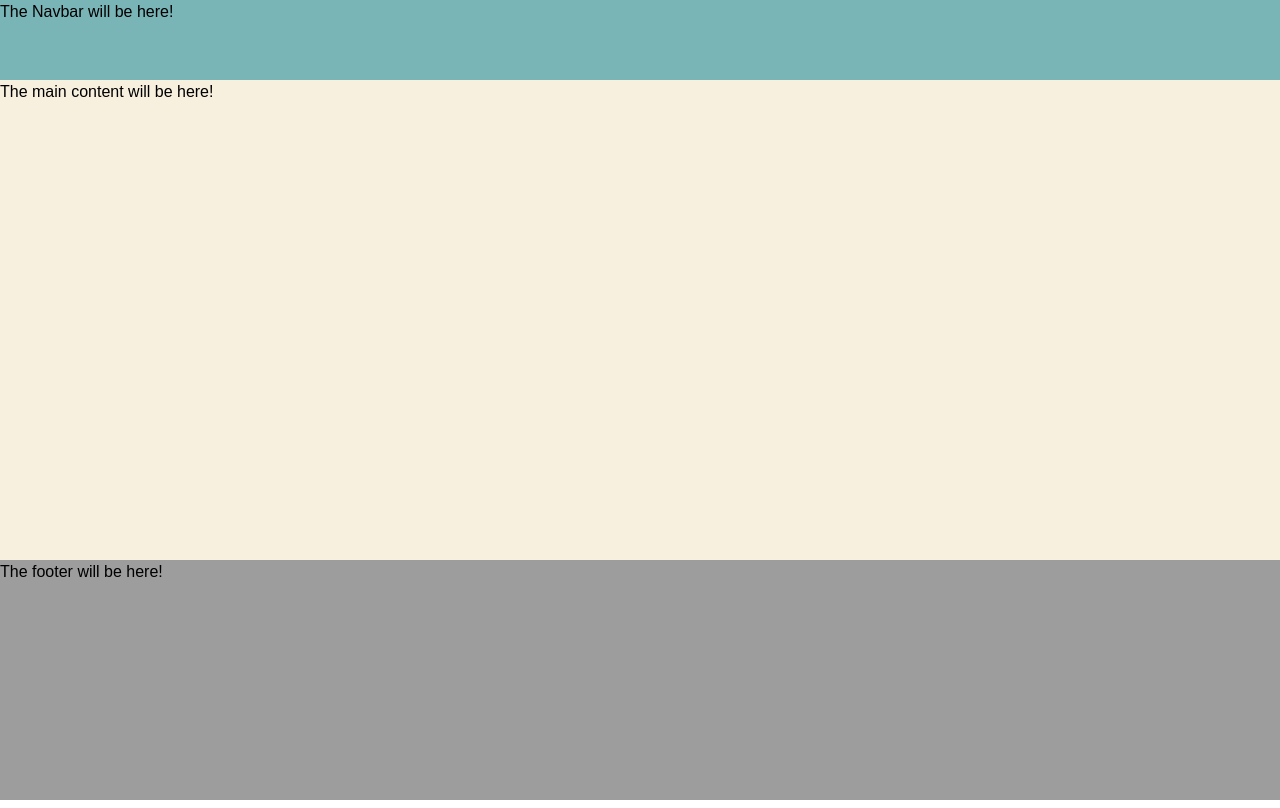
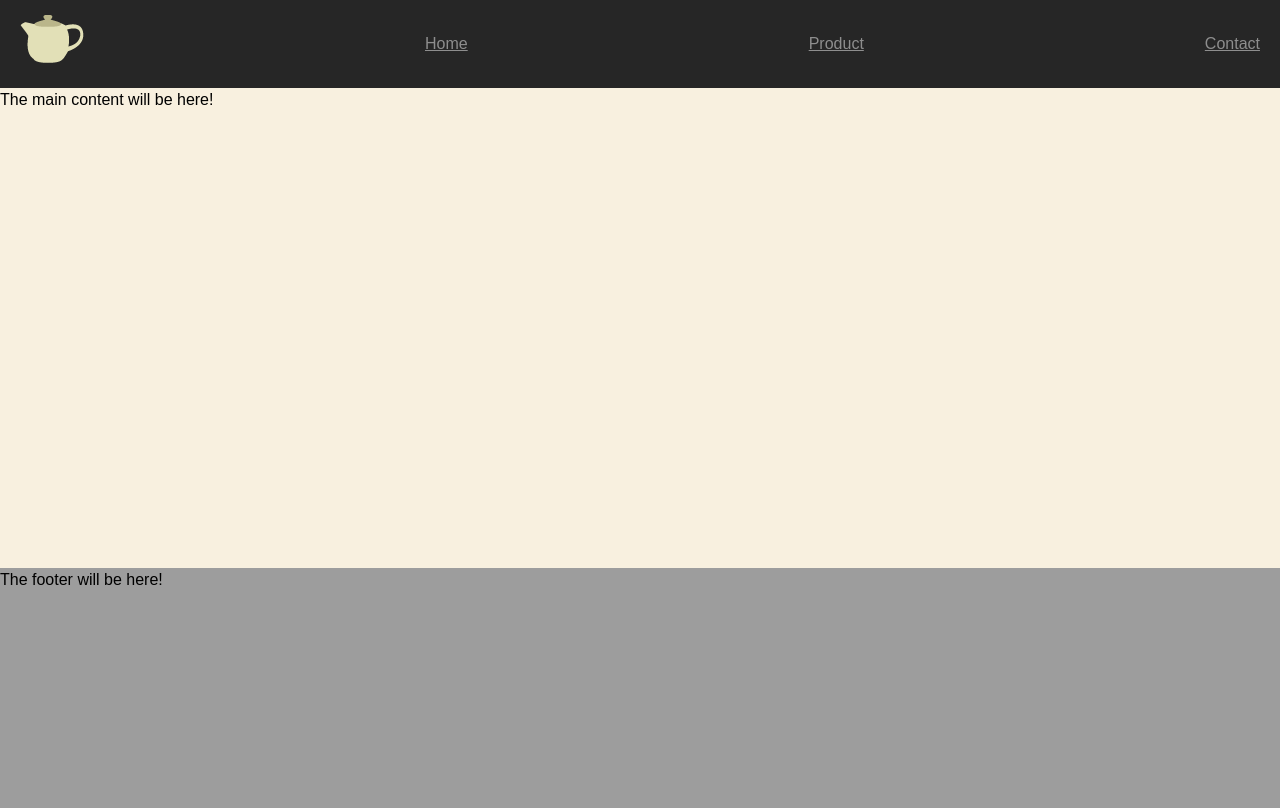
Before and after one commit to baltasn/first-landing---frontend-core---jetbrains-academy, a plain HTML site: page index.html in a window 1280 px wide. Drawn offline with Linux system fonts and the light colour scheme.

Commit message:
Stage 2/6: Navbar
Description

In this stage, you will implement the navbar inside the header tag.

Start by removing the dummy text inside the header tag and setting the background color to rgba(0, 0, 0, .85).

Next, add the nav tag inside the header. nav should contain four links with the following id attributes:

    link_logo
    link_home
    link_product
    link_contact

The first link leads to the div with the home ID that you are going to create in the next stage. Also, the first link contains an image that is going to be the logo of your product. The image should have a fixed width and height of 64x64. Don't forget the title and alt attributes.

The second link should also lead to home; other links should lead to the product and contact elements. As the text for these links, write Home, Product, Contact, respectively.

For the style of the navbar, start by adding a padding of 0.25rem to the top and bottom of the header and nav.

For nav, set the maximum width to 100% and add a padding of 1rem on the right and left. Also, the right and left margins should be adjusted automatically.

To adjust the layout of your nav, set the display to flex with items wrapping and justify the content inside with spaces in-between.

For all the links inside the nav, the top and bottom margins should be automatically adjusted. The text colors of links should be #8e8e8e.
Objectives

In this stage your website should have:

    No dummy text inside the header;
    The header with a background color of rgba(0, 0, 0, .85);
    The nav tag inside the header;
    Four links inside the nav tag with the mentioned ids;
    The first link with an image inside with the conditions mentioned above.
    The first and second link should redirect to Home;
    The rest of the links should lead to Product and Contact.
    The texts of these links are Home, Product, Contact;
    All of the tags should have the style described above.

```diff
--- a/index.html
+++ b/index.html
@@ -8,7 +8,12 @@
 <body>
 
     <header>
-        <p>The Navbar will be here!</p>
+        <nav>
+            <a href="#home" id="link_logo"><img src="images/logo.png" width="64" height="64" title="logo" alt="logo"></a>
+            <a href="#home" id="link_home">Home</a>
+            <a href="#product" id="link_product">Product</a>
+            <a href="#contact" id="link_contact">Contact</a>
+        </nav>
     </header>
     <main>
         <p>The main content will be here!</p>
--- a/style.css
+++ b/style.css
@@ -16,8 +16,24 @@ body {
 }
 
 header {
+  background-color: rgba(0, 0, 0, .85);
   min-height: 10vh;
-  background-color: #79B4B7;
+  padding: 0.25rem;
+}
+
+nav {
+  max-width: 100%;
+  display: flex;
+  flex-wrap: wrap;
+  justify-content: space-between;
+  padding: 0.25rem 1rem;
+  margin-left: auto;
+  margin-right: auto;
+}
+nav > a{
+  margin-top: auto;
+  margin-bottom: auto;
+  color: #8e8e8e;
 }
 
 main {
```
Also changed, not shown: images/logo.png (added).
